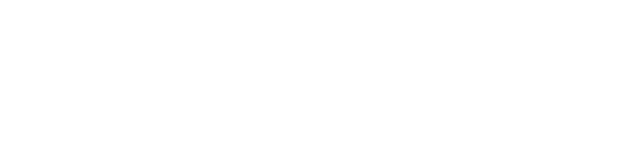
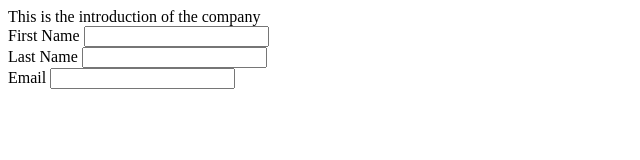
Before and after one commit to ketanthakkar/LandingPage, a plain HTML site: page index.html in a window 1280 px wide. Shown: the whole page, without its empty margins (0-640 px from the left). Drawn offline with Linux system fonts and the light colour scheme.

Commit message:
Added basic structure

```diff
--- /dev/null
+++ b/index.css
@@ -0,0 +1,7 @@
+.whiteText {
+    color: white;
+}
+
+.intro {
+    font: 30px;
+}
--- a/index.html
+++ b/index.html
@@ -3,6 +3,26 @@
     <meta http-equiv="Content-Type" content="text/html; charset=UTF-8" />
     <title>MK Investment</title>
     <body>
+        <div id="header">
+            <div class="logo"></div>
+            <div class="intro">This is the introduction of the company</div>
+        </div>
+        <div>
+            <div>
+                <label>First Name</label>
+                <input type="text" required />
+            </div>
+            <div>
+                <label>Last Name</label>
+                <input type="text" required />
+            </div>
+            <div>
+                <label>Email</label>
+                <input type="email" required />
+            </div>
+        </div>
+        <div id="footer">
 
+        </div>
     </body>
 </html>
```
